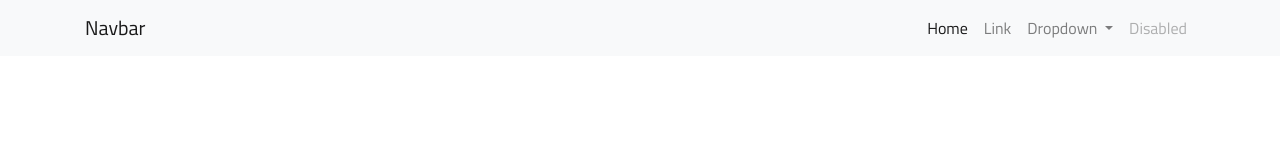
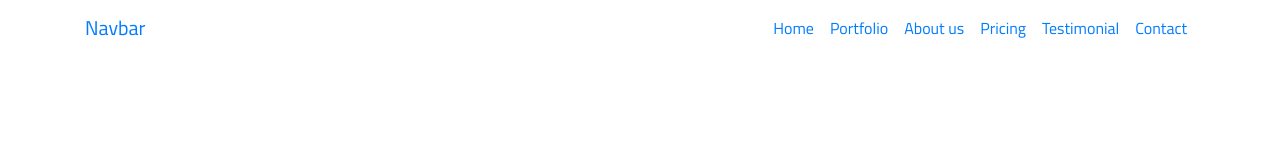
Before and after one commit to ronytacodev/landing-page_Smart_Agency, a plain HTML site: page index.html in a window 1280 px wide. Drawn offline with nearby package versions, Linux system fonts and the light colour scheme.

Commit message:
2terminando de modificar html del navbar de bst

```diff
--- a/index.html
+++ b/index.html
@@ -20,7 +20,7 @@
 </head>
 
 <body>
-    <nav class="navbar navbar-expand-lg navbar-light bg-light">
+    <nav class="navbar navbar-expand-lg">
         <div class="container">
             <a class="navbar-brand" href="#">Navbar</a>
             <button class="navbar-toggler" type="button" data-toggle="collapse" data-target="#navbarSupportedContent"
@@ -30,26 +30,23 @@
 
             <div class="collapse navbar-collapse" id="navbarSupportedContent">
                 <ul class="navbar-nav ml-auto">
-                    <li class="nav-item active">
-                        <a class="nav-link" href="#">Home <span class="sr-only">(current)</span></a>
+                    <li class="nav-item">
+                        <a class="nav-link" href="#" id="home">Home</a>
                     </li>
                     <li class="nav-item">
-                        <a class="nav-link" href="#">Link</a>
-                    </li>
-                    <li class="nav-item dropdown">
-                        <a class="nav-link dropdown-toggle" href="#" id="navbarDropdown" role="button"
-                            data-toggle="dropdown" aria-haspopup="true" aria-expanded="false">
-                            Dropdown
-                        </a>
-                        <div class="dropdown-menu" aria-labelledby="navbarDropdown">
-                            <a class="dropdown-item" href="#">Action</a>
-                            <a class="dropdown-item" href="#">Another action</a>
-                            <div class="dropdown-divider"></div>
-                            <a class="dropdown-item" href="#">Something else here</a>
-                        </div>
+                        <a class="nav-link" href="#" id="portfolio">Portfolio</a>
                     </li>
                     <li class="nav-item">
-                        <a class="nav-link disabled" href="#">Disabled</a>
+                        <a class="nav-link" href="#" id="aboutus">About us</a>
+                    </li>
+                    <li class="nav-item">
+                        <a class="nav-link" href="#" id="pricing">Pricing</a>
+                    </li>
+                    <li class="nav-item">
+                        <a class="nav-link" href="#" id="testimonial">Testimonial</a>
+                    </li>
+                    <li class="nav-item">
+                        <a class="nav-link" href="#" id="contact">Contact</a>
                     </li>
                 </ul>
 
```
